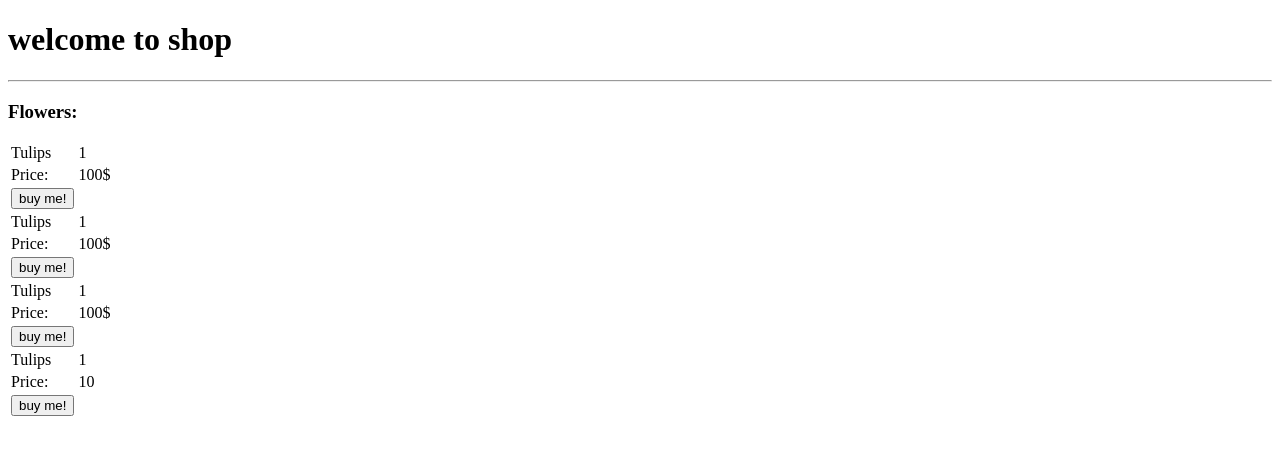
After one commit to Sinoqa/Programming-Progression, a Python web app: template app2/flask_app/templates/shop.html in a window 1280 px wide. The commit adds this page. Shown: the top 455 px of the page. Run offline with Jinja, Linux system fonts and the light colour scheme; the template is opened without the code that fills it: most values are stand-ins (such as "Sample title", 1, 10 or a date in 2020).

Commit message:
Add files via upload

```diff
--- /dev/null
+++ b/app2/flask_app/templates/shop.html
@@ -0,0 +1,79 @@
+<!DOCTYPE html>
+<html lang="en">
+<head>
+    <meta charset="UTF-8">
+    <meta http-equiv="X-UA-Compatible" content="IE=edge">
+    <meta name="viewport" content="width=device-width, initial-scale=1.0">
+    <title>Document</title>
+</head>
+<body>
+    <h1>welcome to shop</h1>
+    <hr>
+    <h3>Flowers:</h3>
+<div>
+    <table>
+        <tr>
+            <td>
+                Tulips
+            </td>
+            <td>1</td>
+        </tr>
+        <tr>
+            <td>Price:</td>
+            <td>100$</td>
+        </tr>
+        <tr>
+            <td>
+                <a href=""><button>buy me!</button></a>
+            </td>
+        </tr>
+        <tr>
+            <td>
+                Tulips
+            </td>
+            <td>1</td>
+        </tr>
+        <tr>
+            <td>Price:</td>
+            <td>100$</td>
+        </tr>
+        <tr>
+            <td>
+                <a href=""><button>buy me!</button></a>
+            </td>
+        </tr>
+        <tr>
+            <td>
+                Tulips
+            </td>
+            <td>1</td>
+        </tr>
+        <tr>
+            <td>Price:</td>
+            <td>100$</td>
+        </tr>
+        <tr>
+            <td>
+                <a href=""><button>buy me!</button></a>
+            </td>
+        </tr>
+        <tr>
+            <td>
+                Tulips
+            </td>
+            <td>1</td>
+        </tr>
+        <tr>
+            <td>Price:</td>
+            <td>{{price}}</td>
+        </tr>
+        <tr>
+            <td>
+                <a href=""><button>buy me!</button></a>
+            </td>
+        </tr>
+
+    </table>
+</div>
+</body>
+</html>
```
Also changed, not shown: app2/flask_app/templates/create_buyer.html (added, +12 -0 lines), app2/flask_app/templates/index.html (added, +28 -0 lines), app2/flask_app/templates/buyers.html (line endings or trailing spaces), app2/flask_app/templates/flowers.html (added).
